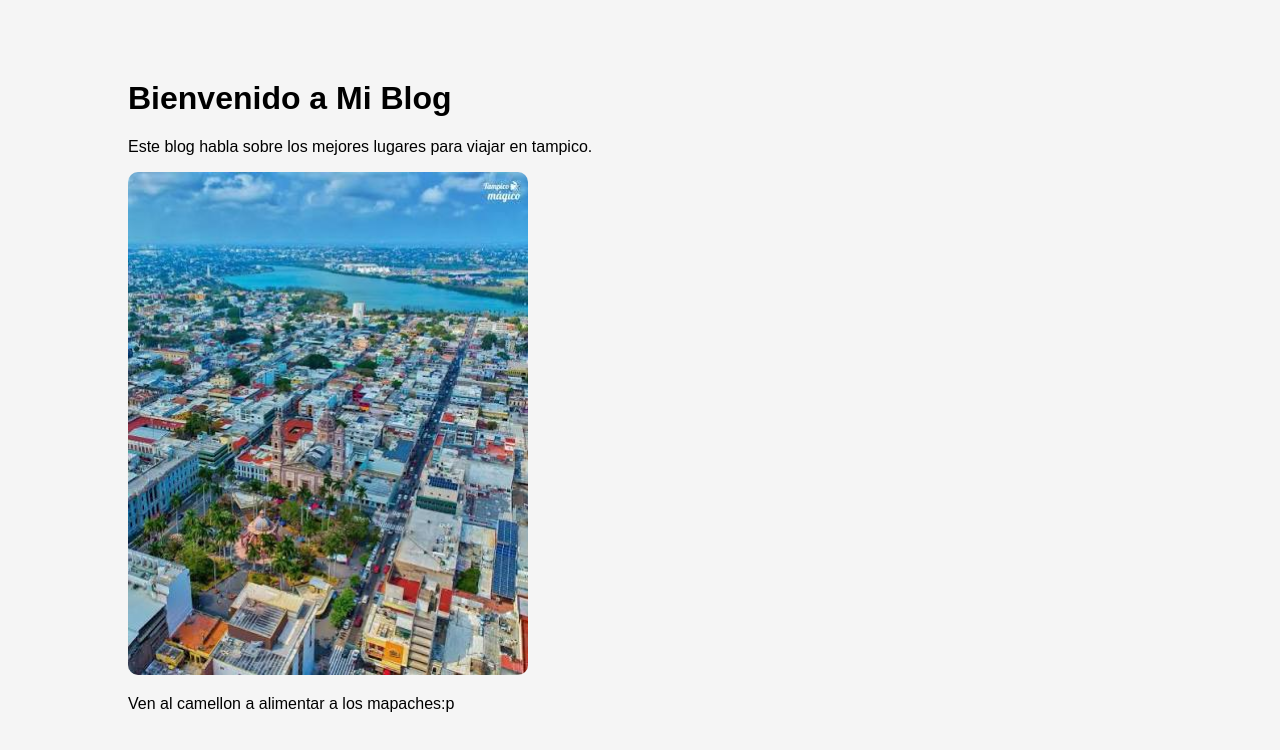
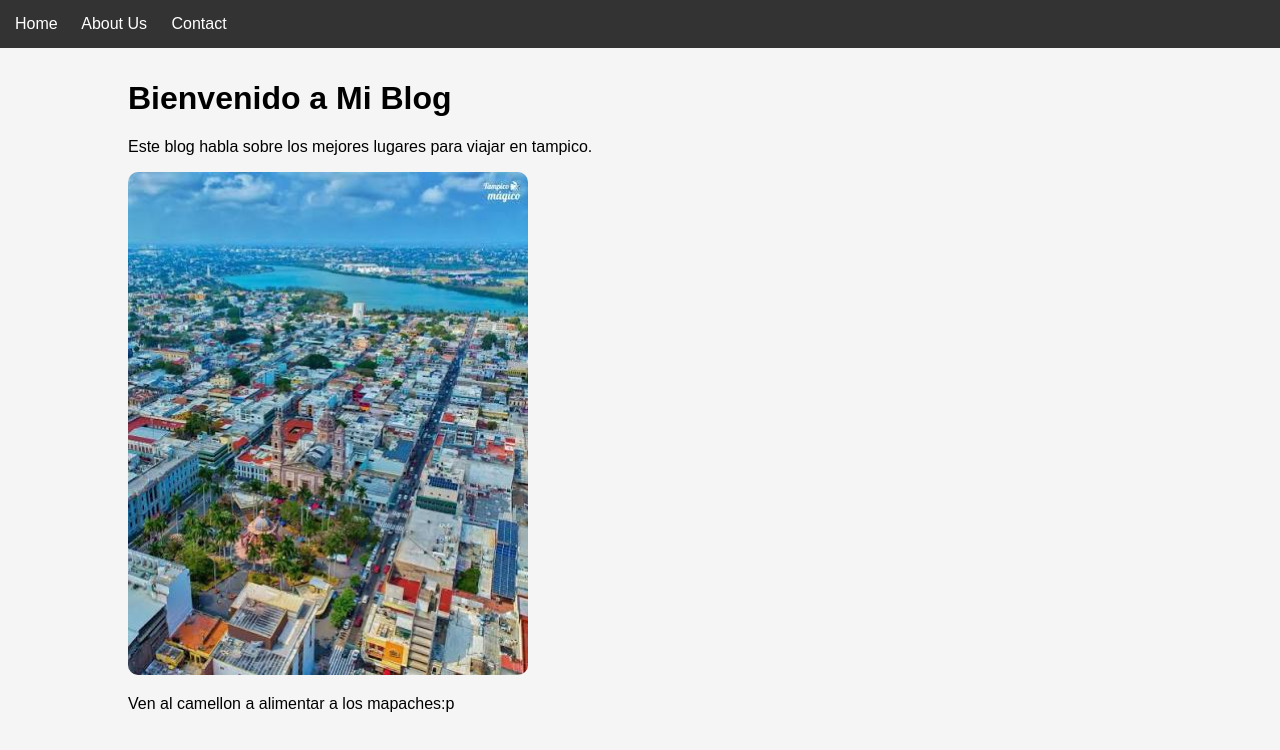
Before and after one commit to Aldo3000/ad-l4-1.0, a plain HTML site: page index.html in a window 1280 px wide. Drawn offline with Linux system fonts and the light colour scheme.

Commit message:
Close #4

```diff
--- a/index.html
+++ b/index.html
@@ -6,7 +6,15 @@
   <link rel="stylesheet" href="style.css">
 </head>
 
+
 <body>
+
+
+  <nav>
+    <a href="index.html">Home</a>
+    <a href="about.html">About Us</a>
+    <a href="contact.html">Contact</a>
+  </nav>
 
   <div class="container">
 
--- a/style.css
+++ b/style.css
@@ -20,3 +20,17 @@ img{
     width:400px;
     border-radius:10px;
 }
+
+nav{
+    position:fixed;
+    top:0;
+    width:100%;
+    background:#333;
+    padding:15px;
+}
+
+nav a{
+    color:white;
+    margin-right:20px;
+    text-decoration:none;
+}
```
Also changed, not shown: about.html (added), contact.html (added).
